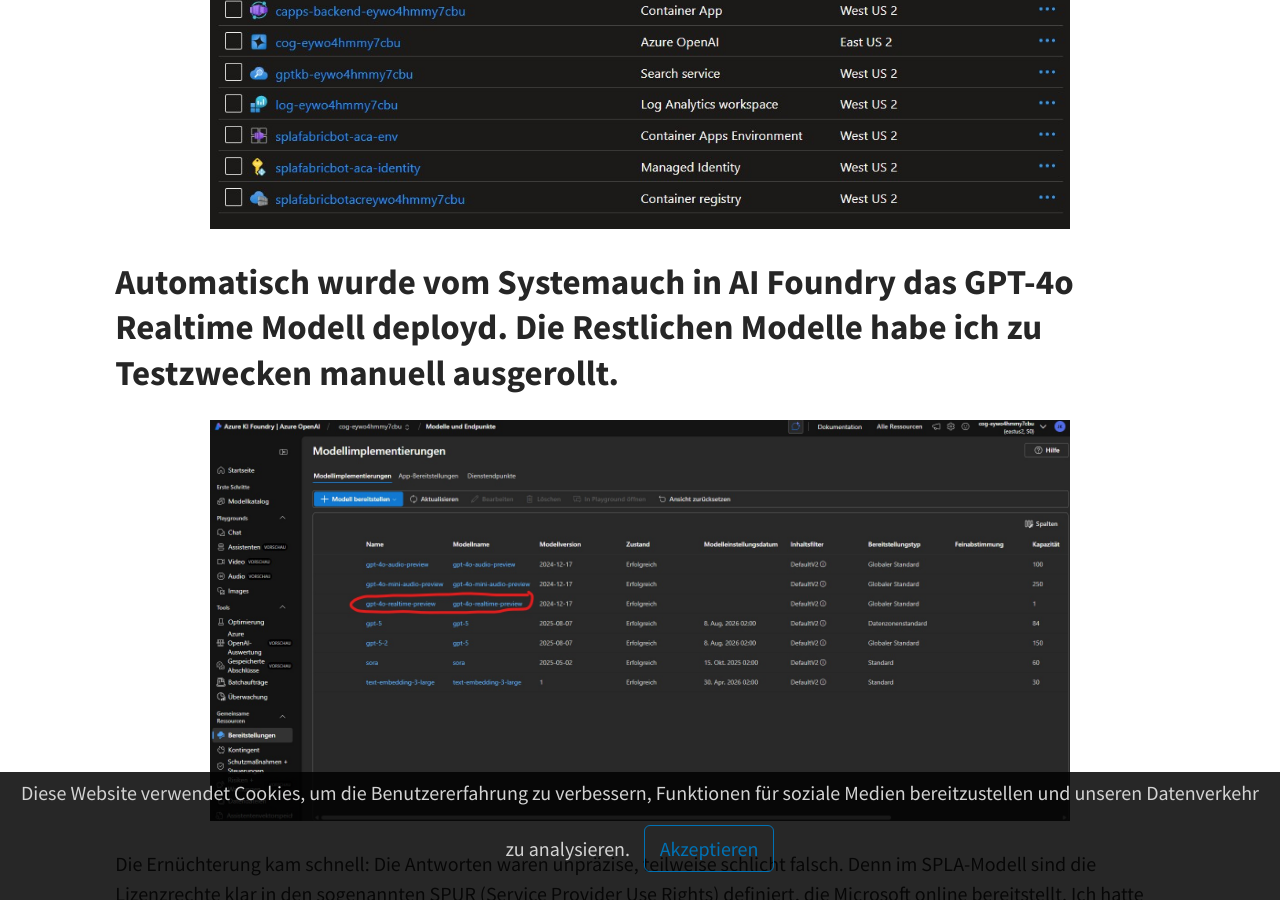
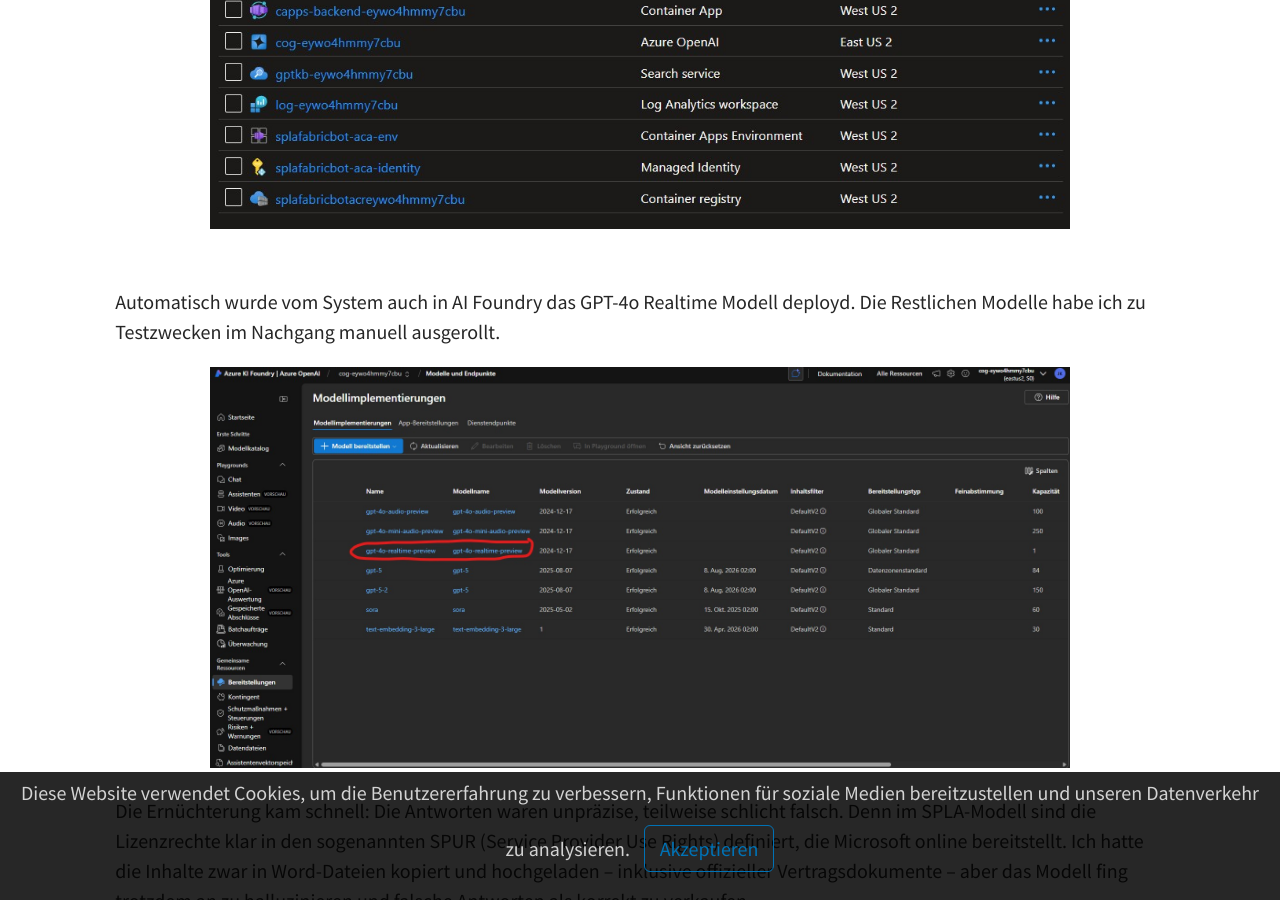
Before and after one commit to joriskahle007/joriskahle007.github.io, a Jekyll site: the page built from _portfolio/chat.md, in a window 1280 px wide and 900 px high, scrolled down 3263 px. Built offline with Jekyll 4.4.1, drawn with Linux system fonts in a browser that asks for light colours; a script that is not in the unit is left out.

Commit message:
Update chat.md

```diff
--- a/_portfolio/chat.md
+++ b/_portfolio/chat.md
@@ -25,9 +25,10 @@
 
 ## Folgende Services werden vom Script deployed:
 
-<img src="/assets/img/portfolio/azureressource.jpg" alt="Azure AI Ressource" /><br>
+<img src="/assets/img/portfolio/azureressource.jpg" alt="Azure AI Ressource" /><br><br>
 
-## Automatisch wurde vom Systemauch in AI Foundry das GPT-4o Realtime Modell deployd. Die Restlichen Modelle habe ich zu Testzwecken manuell ausgerollt.
+
+Automatisch wurde vom System auch in AI Foundry das GPT-4o Realtime Modell deployd. Die Restlichen Modelle habe ich zu Testzwecken im Nachgang manuell ausgerollt.
 
 <img src="/assets/img/portfolio/gptrealtime.jpg" alt="Azure AI Ressource" /><br>
 
@@ -35,17 +36,20 @@
 
 Damit wurde mir eines klar: Die Qualität der Daten ist in solchen Szenarien absolut entscheidend. Also ging ich einen Schritt weiter. Statt nur die Originalunterlagen hochzuladen, begann ich, die Lizenzierungen selbst in meinen Worten niederzuschreiben – so, wie ich sie täglich am Telefon unseren SPLA-Partnern erkläre. Je präziser und detaillierter ich die Informationen formulierte, desto verlässlicher wurden auch die Antworten des Bots. Damit war der SPLA-Lizenzbot geboren und bereit für erste Tests.
 
-Die nächste Herausforderung wartete jedoch schon: Statt den Blob Storage zu nutzen, wollte ich die Datenhaltung auf Microsoft Fabric umstellen. Nicht nur, weil Microsoft selbst massiv auf Fabric setzt, sondern auch, weil ich meine eigene Expertise in diesem Umfeld erweitern wollte. Also richtete ich mir einen Data Lake in Fabric ein, lud erneut die relevanten Dokumente hoch und passte die Konfiguration im Azure AI Search Service so an, dass nicht mehr der Blob Storage, sondern der Data Lake indexiert wurde. Mit ein paar zusätzlichen Rechtevergaben in Fabric war die Verknüpfung schnell hergestellt – und der Lizenzbot lief nun auf einer zukunftsweisenden Datenplattform.
+Die nächste Herausforderung wartete jedoch schon: Statt den Blob Storage zu nutzen, wollte ich die Datenhaltung auf Microsoft Fabric umstellen. Nicht nur, weil Microsoft selbst massiv auf Fabric setzt, sondern auch, weil ich meine eigene Expertise in diesem Umfeld erweitern wollte. Also richtete ich mir einen Data Lake in Fabric ein, lud erneut die relevanten Dokumente hoch und passte die Konfiguration im Azure AI Search Service so an, dass nicht mehr der Blob Storage, sondern der Data Lake indexiert wurde. Mit ein paar zusätzlichen Rechtevergaben in Fabric war die Verknüpfung schnell hergestellt – und der Lizenzbot lief nun auf einer zukunftsweisenden Datenplattform.<br>
+
 
 ## Im DataLake wurden die Daten für den Indexder bereitgestellt:<br>
 
-<img src="/assets/img/portfolio/datalake.jpg" alt="Azure - Fabric - Connector" /><br>
+<img src="/assets/img/portfolio/datalake.jpg" alt="Azure - Fabric - Connector" /><br><br>
+
 
 
 
 ## Der Connector zu Fabric wurde eingerichtet:<br>
 
-<img src="/assets/img/portfolio/connector.jpg" alt="Azure - Fabric - Connector" /><br>
+<img src="/assets/img/portfolio/connector.jpg" alt="Azure - Fabric - Connector" /><br><br>
+
 
 
 
```
